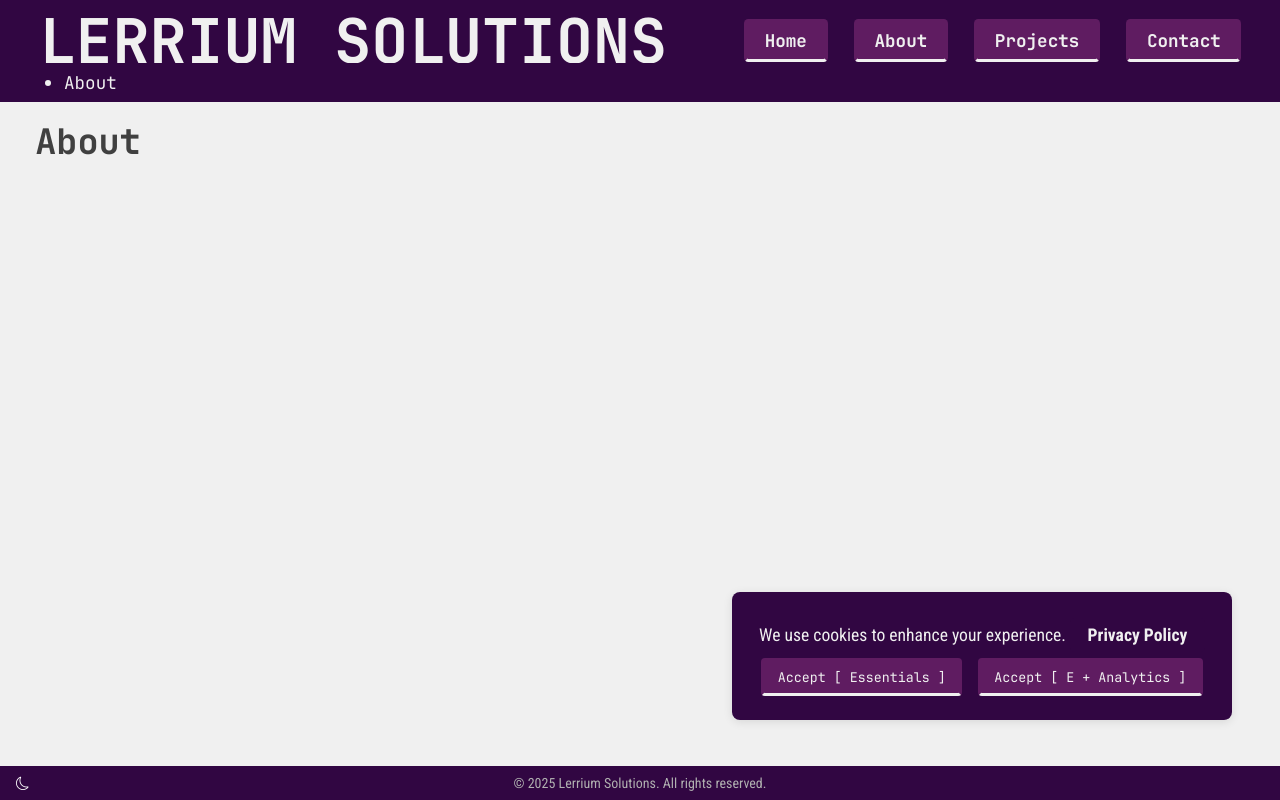
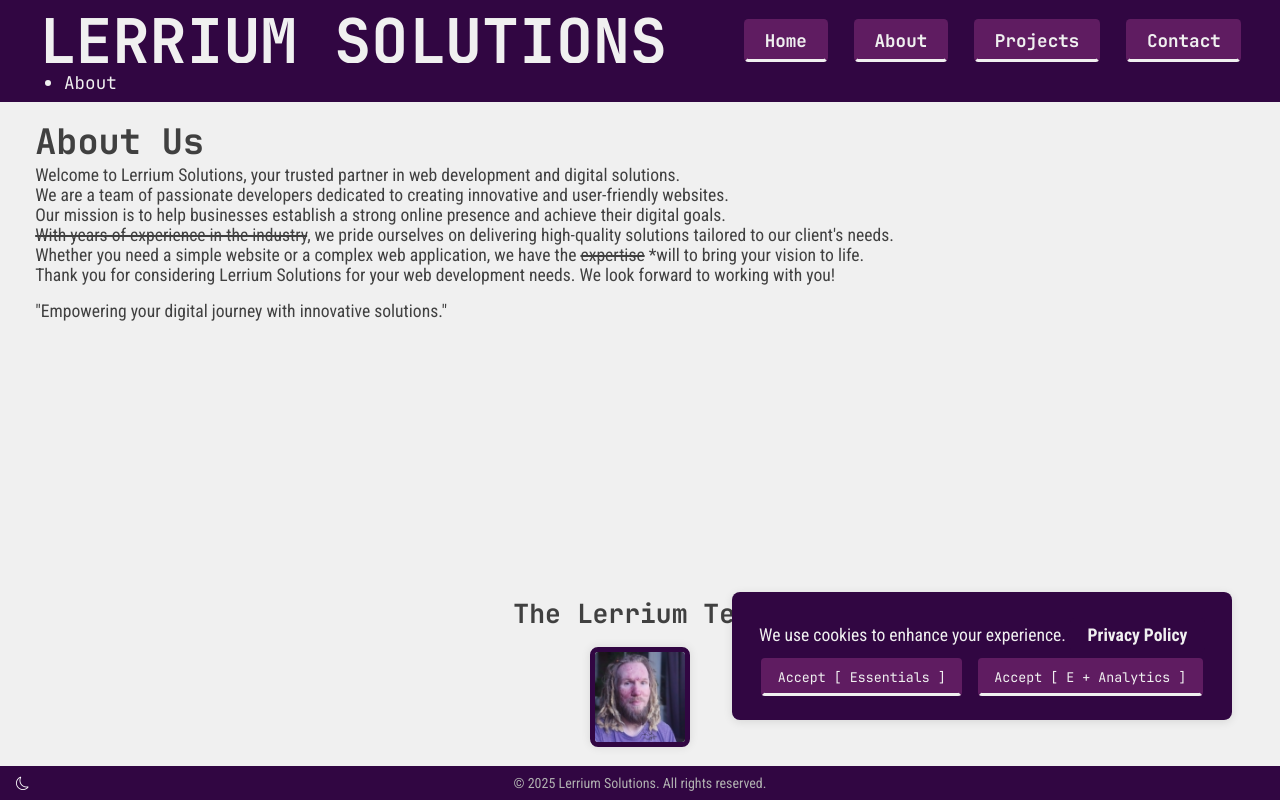
Before and after one commit to Lerrium-Solutions/Frontend, a React (Vite) app: page /about in a window 1280 px wide. Built offline with nearby package versions, Linux system fonts and the light colour scheme.

Commit message:
Added some trash text to the About page.

```diff
--- a/src/App.css
+++ b/src/App.css
@@ -53,3 +53,7 @@ main {
   color: var(--text-color-alt);
   text-decoration: none;
 }
+
+.strikethrough {
+  text-decoration: line-through 2px var(--text-color);
+}
--- a/src/assets/pages/About.jsx
+++ b/src/assets/pages/About.jsx
@@ -1,10 +1,32 @@
-import React from 'react'
-import '/src/css/pages/About.css'
+import React from 'react';
+import '/src/css/pages/About.css';
+import FounderImage from '/images/members/founder.png';
 
 const About = () => {
   return (
-    <h1 className='h3'>About</h1>
-  )
-}
+    <section className="about">
+      <div>
+        <h1 className="h3">About Us</h1>
+        <div className="about-content">
+          <p>Welcome to Lerrium Solutions, your trusted partner in web development and digital solutions.</p>
+          <p>We are a team of passionate developers dedicated to creating innovative and user-friendly websites.</p>
+          <p>Our mission is to help businesses establish a strong online presence and achieve their digital goals.</p>
+          <p><span className='strikethrough'>With years of experience in the industry</span>, we pride ourselves on delivering high-quality solutions tailored to our client's needs.</p>
+          <p>Whether you need a simple website or a complex web application, we have the <span className='strikethrough'>expertise</span> *will to bring your vision to life.</p>
+          <p>Thank you for considering Lerrium Solutions for your web development needs. We look forward to working with you!</p>
+        </div>
+        <div className="about-quote">
+          <p>"Empowering your digital journey with innovative solutions."</p>
+        </div>
+      </div>
+      <div className="about-team">
+        <h2 className="h4">The Lerrium Team</h2>
+        <div className="about-image">
+          <img src={FounderImage} alt="Founder" />
+        </div>
+      </div>
+    </section>
+  );
+};
 
-export default About
+export default About;
--- a/src/css/pages/About.css
+++ b/src/css/pages/About.css
@@ -0,0 +1,37 @@
+.about {
+    display: flex;
+    flex-direction: column;
+    justify-content: space-between;
+}
+
+.about .about-content {
+    margin-bottom: 1rem;
+}
+
+.about .about-quote {
+    margin-bottom: 1rem;
+}
+
+.about .about-team {
+    display: flex;
+    flex-direction: column;
+    align-items: center;
+    gap: 1rem;
+}
+
+.about .about-image {
+    display: flex;
+    flex-direction: row;
+    gap: 1rem;
+    justify-content: center;
+    align-items: center;
+}
+
+.about .about-image img {
+    width: 100px;
+    height: 100px;
+    margin: 0 auto;
+    border-radius: .5rem;
+    border: 5px solid var(--primary-color);
+    box-shadow: 0 0 10px rgba(0, 0, 0, 0.1);
+}
```
Also changed, not shown: public/images/members/founder.png (added).
